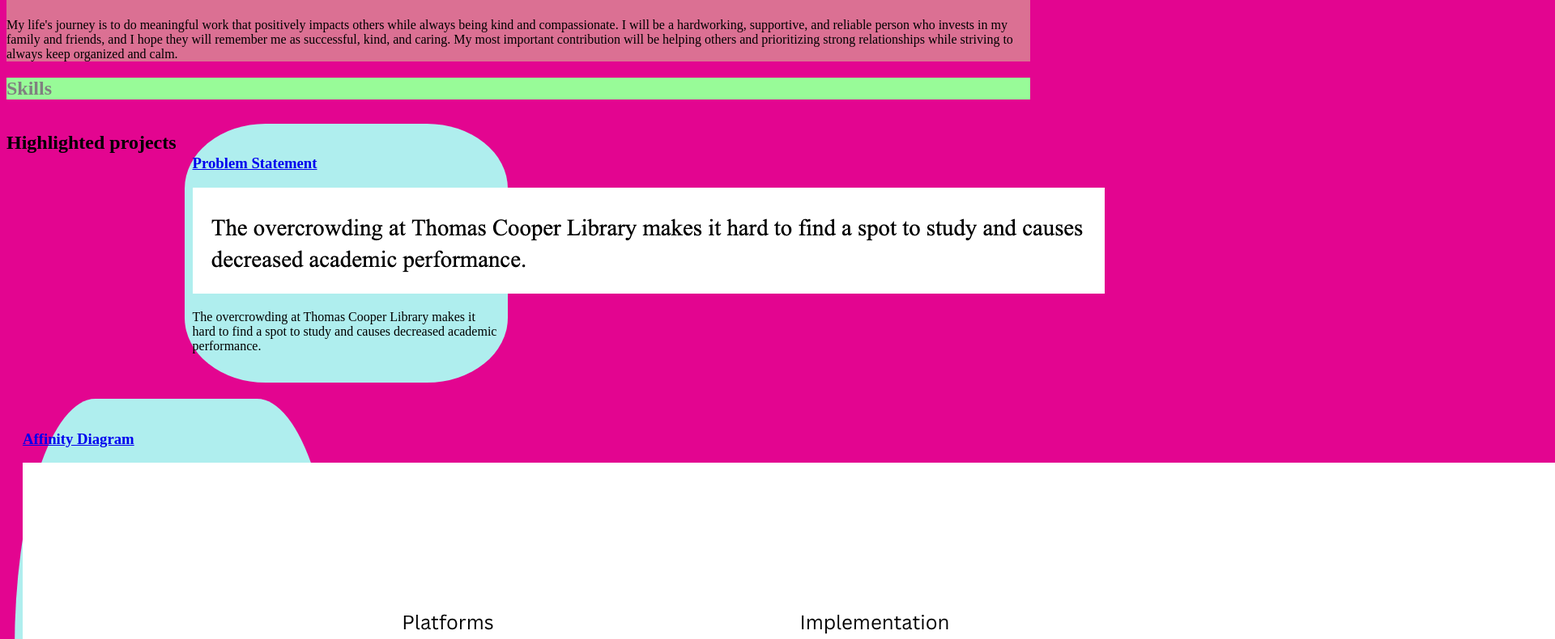
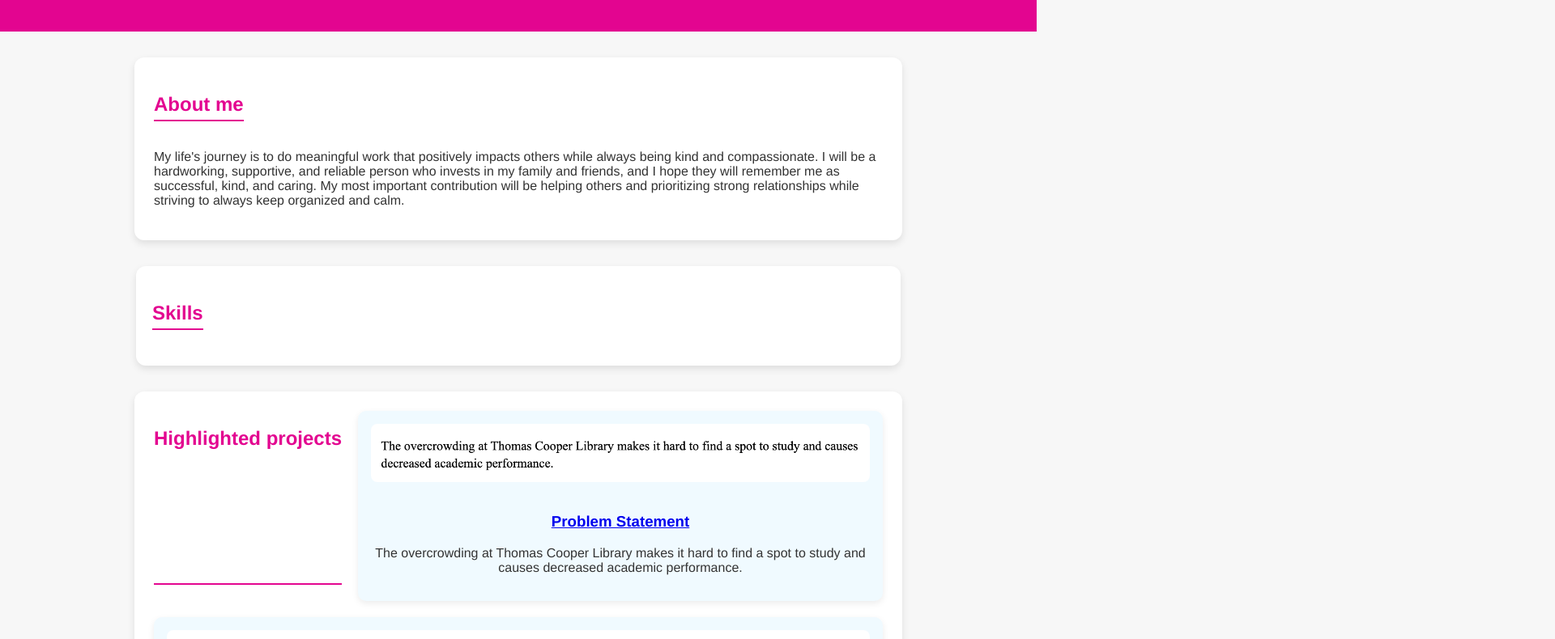
Before and after one commit to alexaadams6778/alexaadams6778.github.io, a plain HTML site: page index.html in a window 1280 px wide. Shown: the part 105-895 px from the top of the page at 81% size, 1920 px wide, since content can reach past the window. Drawn offline with Linux system fonts and the light colour scheme.

Commit message:
changed formatting to be cleaner

```diff
--- a/index.html
+++ b/index.html
@@ -1,12 +1,19 @@
 <!DOCTYPE html>
 <html>
     <head>
+        <meta charset="UTF-8">
+        <meta name="viewport" content="width=device-width, initial-scale=1.0">
         <title>CSCE 190: Alexa Adams</title>
         <link rel="stylesheet" href="styles.css">
     </head>
+
     <body>
+        <header>
             <h1>Alexa Adams</h1>
-        <div class="about">
+        </header>
+        <main>
+
+            <section class="about">
                 <h2>About me</h2>
                 <p>My life's journey is to do meaningful work that positively
                     impacts others while always being kind and compassionate. I will be
@@ -15,38 +22,39 @@
                     kind, and caring. My most important contribution will be helping
                     others and prioritizing strong relationships while striving to
                     always keep organized and calm.</p>
-        </div>
-        <div class="skills">
+            </section>
+
+            <section class="skills">
                 <h2>Skills</h2>
-        </div>
+            </section>
+
             <!--Problem Statement Assignment-->
-        <div class="projects">
+            <section class="projects">
                 <h2>Highlighted projects</h2>
-            <section class="project">
+
+                <div class="project">
                     <a href="files/Problem Statement.pdf">
+                        <img src="images/problem.png" alt="Problem Statement">
                         <h3>Problem Statement</h3>
-                </a>
-                <a href="files/Problem Statement.pdf">
-                    <img src="images/problem.png">
                     </a>
                     <p>The overcrowding at Thomas Cooper Library makes it hard to find a spot to
                         study and causes decreased academic performance.</p>
-            </section>
                 </div>
+
                 <!--Affinity Diagram Assignment-->
-        <section class="project">
+                <div class="project">
                     <a href="files/Affinity Diagram.pdf">
+                        <img src="images/Affinity Diagram.png" alt="Affinity Diagram">
                         <h3>Affinity Diagram</h3>
                     </a>
-            <a href="files/Affinity_DOC.pdf">
-                <img src="images/Affinity Diagram.png">
-            </a>
-            <p>
-                Text describing diagram.
-            </p>
+                    <p>Brainstormed key ideas and organized feedback to address library overcrowding issues effectively.</p>
+                </div>
             </section>
-        <div class="contact">
+
+            <section class="contact">
                 <h2>Contact me</h2>
-        </div>
+                <p>Email: <a href="mailto:alexaja@email.sc.edu">alexaja@email.sc.edu</a></p>
+            </section>
+        </main>
     </body>
 </html>
--- a/styles.css
+++ b/styles.css
@@ -1,44 +1,62 @@
 body {
-    background: #E30590;
-    font-family:"Times New Roman", Times, serif;
-}
-h1 {
-    color:antiquewhite;
-    text-align: center;
+    background-color: #f7f7f7;
+    color: #333;
+    font-family: "Poppins", "Helvetica", sans-serif;
+    margin: 0;
+    padding: 0;
 }
 
-.about {
-    background:palevioletred;
-    h2 {
-    color:black;
-    font-family:"Times New Roman", Times, serif;
-    }
+header {
+    background-color: #E30590;
+    color: white;
+    text-align: center;
+    padding: 2rem 1rem;
+}
+
+section {
+    max-width: 900px;
+    margin: 2rem auto;
+    padding: 1.5rem;
+    background: white;
+    border-radius: 12px;
+    box-shadow: 0 4px 10px rgba(0, 0, 0, 0.1);
+}
+
+h2 {
+    color: #E30590;
+    border-bottom: 2px solid #E30590;
+    display: inline-block;
+    padding-bottom: 0.3rem;
 }
 
 .skills {
-    background:palegreen;
-    h2 {
-    color:gray;
-    font-family:"Times New Roman", Times, serif;
-    }
+    list-style: circle;
+    padding-left: 20px;
 }
 
 .projects {
-    display:flex; flex-wrap:wrap;
+    display: flex;
+    flex-wrap: wrap;
+    justify-content: space-around;
+    gap: 20px;
 }
 
 .project {
-    width: 30%;
-    margin: 10px;
-    padding: 20px 10px;
-    background: paleturquoise;
-    border-radius: 25%;
+    flex: 1 1 300px;
+    background: #f0faff;
+    border-radius: 10px;
+    text-align: center;
+    padding: 1rem;
+    box-shadow: 0 3px 8px rgba(0, 0, 0, 0.08);
+}
+
+.project img {
+    width: 100%;
+    border-radius: 8px;
+    margin-bottom: 1rem;
 }
 
 .contact {
-    background:palegoldenrod;
-    h2 {
-    color:gray;
-    font-family:"Times New Roman", Times, serif;
-    }
+    color: #E30590;
+    text-decoration: none;
 }
```
Lines whose indentation alone changed are shown as unchanged.
